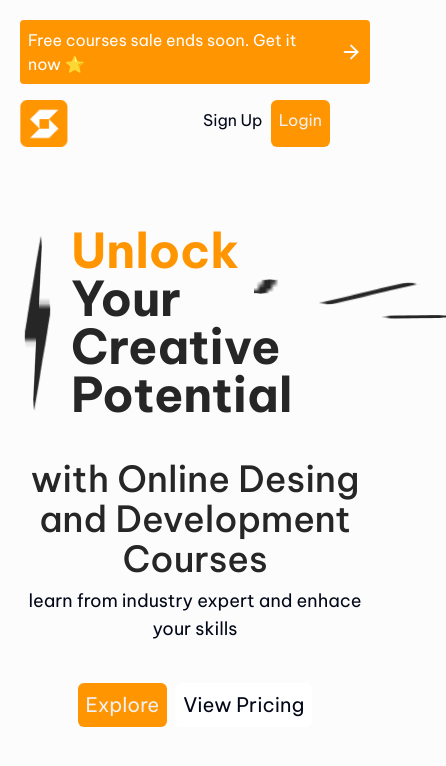
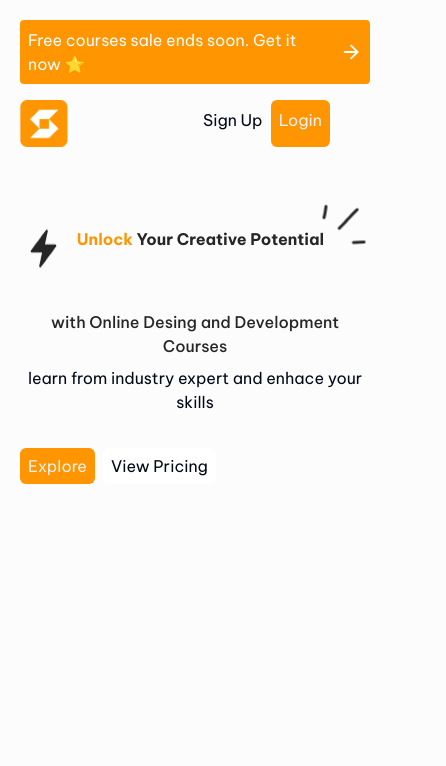
Before and after one commit to ManuelAlejandro93/innovarte, a React (Vite) app: page / in a window 390 px wide. Shown: the top 766 px of the page, 446 px wide, since content can reach past the window. Built offline with nearby package versions, Linux system fonts and the light colour scheme; some icons are missing; what tailwindcss-animated would draw is missing.

Commit message:
hero section - tablet view - done.

```diff
--- a/src/Components/Hero/Hero.tsx
+++ b/src/Components/Hero/Hero.tsx
@@ -8,7 +8,7 @@ export const Hero = () => {
             src='/Icons/flash-icon.png'
             alt='logo-image'
           />
-          <h2 className='text-5xl font-bold text-app-grey-15'>
+          <h2 className='md:text-3xl lg:text-5xl font-bold text-app-grey-15'>
             <span className='text-app-orange-50'>Unlock</span> Your Creative
             Potential
           </h2>
@@ -20,23 +20,23 @@ export const Hero = () => {
         </div>
       </div>
       <div className='row2 grid space-y-2'>
-        <p className='text-center text-4xl text-app-grey-15 font-medium'>
+        <p className='text-center md:text-2xl lg:text-4xl text-app-grey-15 font-medium'>
           with Online Desing and Development Courses
         </p>
-        <p className='text-center text-lg'>
+        <p className='text-center lg:text-lg'>
           learn from industry expert and enhace your skills
         </p>
       </div>
-      <div className='row3 flex justify-center'>
+      <div className='row3 md:text-center md:grid md:grid-cols-2 lg:flex lg:justify-center'>
         <a
           href=''
-          className='bg-app-orange-50 text-app-white-95 rounded-md p-2 md:p-2 lg:p-2 xl:py-4 xl:px-8 mr-2 text-xl'
+          className='bg-app-orange-50 text-app-white-95 rounded-md p-2 md:p-2 lg:p-2 xl:py-4 xl:px-8 mr-2 lg:text-xl'
         >
           Explore
         </a>
         <a
           href=''
-          className='rounded-md p-2 md:p-2 lg:p-2 xl:py-4 xl:px-8 bg-white text-xl'
+          className='rounded-md p-2 md:p-2 lg:p-2 xl:py-4 xl:px-8 bg-white lg:text-xl'
         >
           View Pricing
         </a>
```
